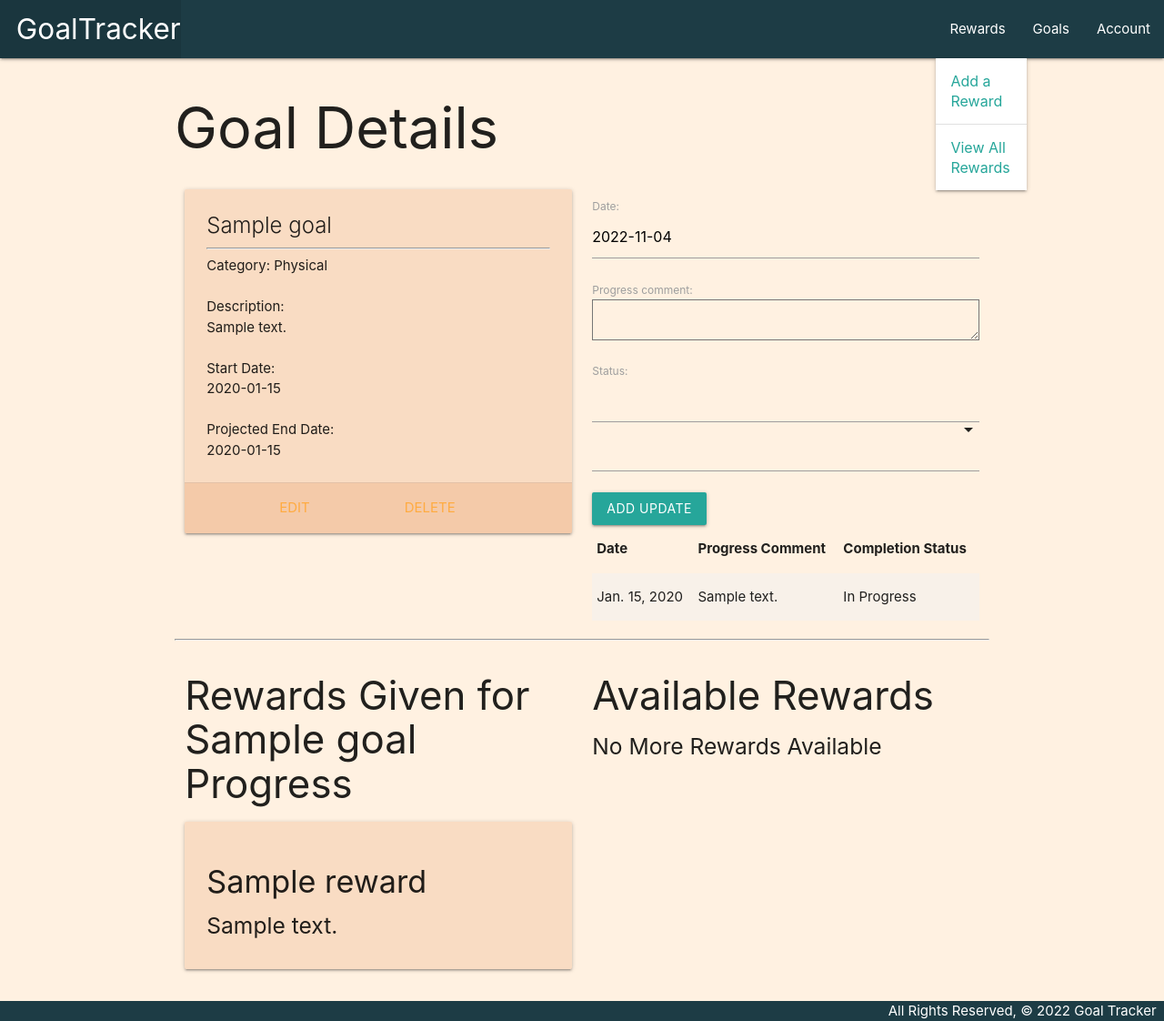
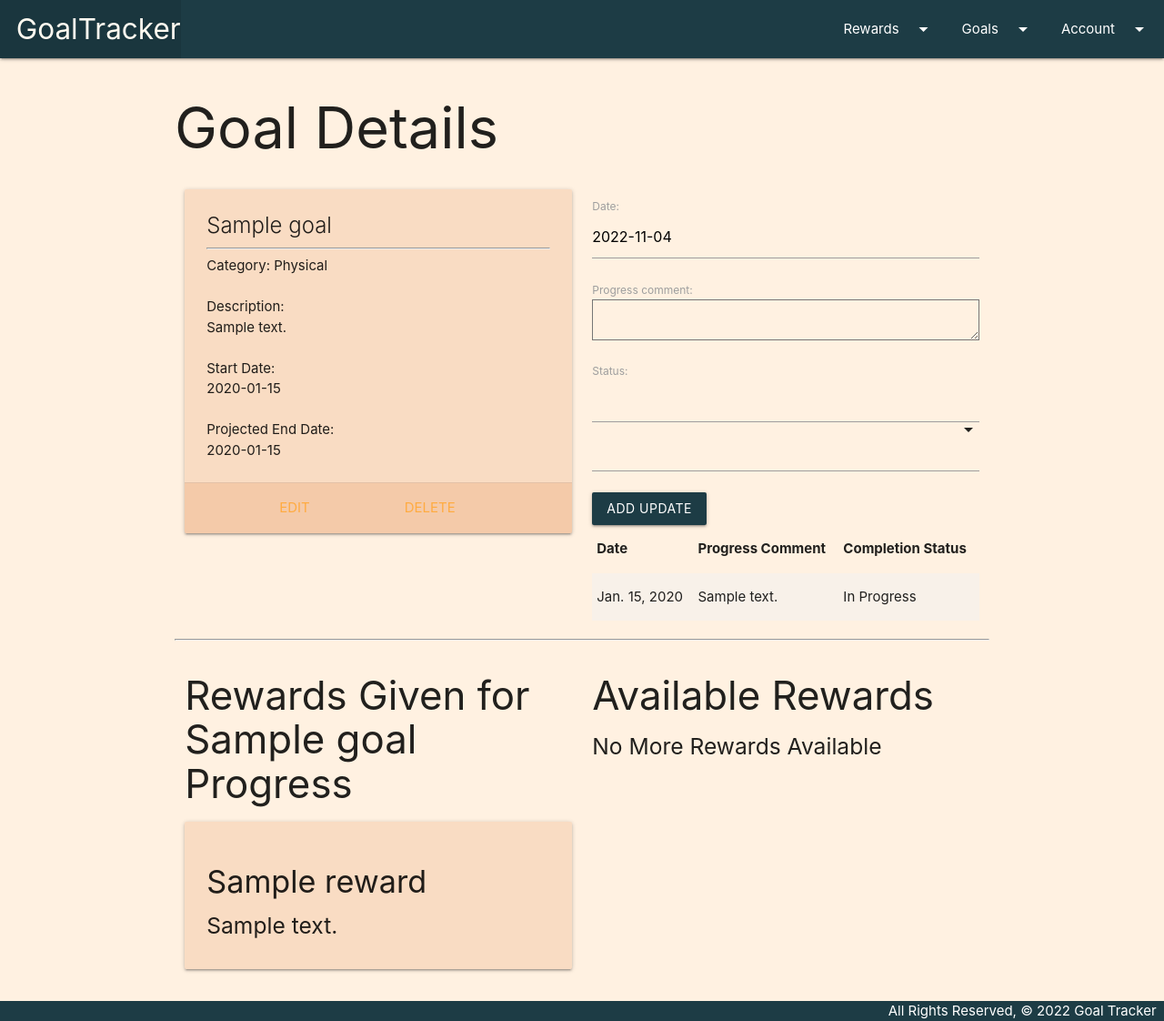
Before and after one commit to nackho/goaltracker, a Django app: page /goals/1/ in a window 1280 px wide, after a click that opens the changed part. Shown: the whole page at 91% size. Run offline with Django 4.2, Linux system fonts and the light colour scheme; a user stored in the database is signed in; tables that the repository leaves empty hold one stand-in row (values such as "Sample post").

Commit message:
Adjusts styling of dropdowns and calendars

```diff
--- a/main_app/static/css/style.css
+++ b/main_app/static/css/style.css
@@ -1,3 +1,8 @@
+:root {
+  --main-color: #1d3c45;
+  --secondary-color: #d2601a25;
+}
+
 body {
   display: flex;
   min-height: 100vh;
@@ -6,7 +11,7 @@ body {
 }
 
 div.nav-wrapper {
-  background-color: #1d3c45;
+  background-color: var(--main-color);
 }
 
 div.card-action {
@@ -26,7 +31,7 @@ main {
 footer.page-footer {
   padding-top: 0;
   text-align: right;
-  background-color: #1d3c45;
+  background-color: var(--main-color);
 }
 
 #home-title {
@@ -39,18 +44,55 @@ footer.page-footer {
 }
 
 .card {
-  background-color: #d2601a25;
+  background-color: var(--secondary-color);
 }
 
-a.link.hoverable {
-  color: white;
-  padding: 20px;
+a {
+  color: black
 }
 
-#edit {
-  padding: 10px;
+a:hover {
+  color: floralwhite
 }
 
 #complete-message {
   text-align: center;
+
 }
+
+.btn {
+  background-color: var(--main-color);
+}
+
+.btn:hover {
+  background-color: #356a7a !important;
+}
+
+.datepicker-date-display {
+  background-color: var(--main-color);
+}
+
+.is-today .datepicker-day-button {
+  color: grey;
+}
+
+.is-selected .datepicker-day-button {
+  color: white;
+  background-color: var(--main-color);
+}
+
+.datepicker-cancel {
+  color: var(--main-color);
+}
+
+.datepicker-done {
+  color: var(--main-color);
+}
+
+ul li ul li { /* this is so stupid */
+  background-color: var(--secondary-color);
+}
+
+ul li ul li a { /* lol */
+  color: var(--main-color) !important;
+}
--- a/main_app/templates/base.html
+++ b/main_app/templates/base.html
@@ -7,6 +7,7 @@
   <meta name="viewport" content="width=device-width, initial-scale=1.0">
   <meta http-equiv="X-UA-Compatible" content="ie=edge">
   <title>Goal Tracker</title>
+  <link href="https://fonts.googleapis.com/icon?family=Material+Icons" rel="stylesheet">
   <link rel="stylesheet" href="https://cdnjs.cloudflare.com/ajax/libs/materialize/1.0.0/css/materialize.min.css">
   <link rel="stylesheet" type="text/css" href="{% static 'css/style.css' %}">
   <script type="text/javascript" src="http://code.jquery.com/jquery-latest.min.js"></script>
@@ -45,14 +46,14 @@
         <ul class="right">
           {% if user.is_authenticated %}
             <!-- Dropdown trigger: Rewards -->
-            <li><a class="dropdown-trigger" href="#!" data-target="rewards-dropdown">Rewards</a></li>
+            <li><a class="nav-dropdown-trigger" href="#!" data-target="rewards-dropdown">Rewards<i class="material-icons right">arrow_drop_down</i></a></li>
             <!-- Dropdown trigger: Goals -->
-            <li><a class="dropdown-trigger" href="#!" data-target="goals-dropdown">Goals</a></li>
+            <li><a class="nav-dropdown-trigger" href="#!" data-target="goals-dropdown">Goals<i class="material-icons right">arrow_drop_down</i></a></li>
             <!-- Dropdown trigger: Logged Out -->
-            <li><a class="dropdown-trigger" href="#!" data-target="logged-in-dropdown">Account</a></li>
+            <li><a class="nav-dropdown-trigger" href="#!" data-target="logged-in-dropdown">Account<i class="material-icons right">arrow_drop_down</i></a></li>
           {% else %}
             <!-- Dropdown trigger: Logged Out -->
-            <li><a class="dropdown-trigger" href="#!" data-target="logged-out-dropdown">Account</a></li>
+            <li><a class="nav-dropdown-trigger" href="#!" data-target="logged-out-dropdown">Account<i class="material-icons right">arrow_drop_down</i></a></li>
           {% endif %}
         </ul>
       </div>
@@ -68,8 +69,8 @@
 </body>
 <script>
   $(document).ready(function(){
-    $('.dropdown-trigger').dropdown({
-      hover: false,
+    $('.nav-dropdown-trigger').dropdown({
+      hover: true,
       coverTrigger: false
     });
   })
```
